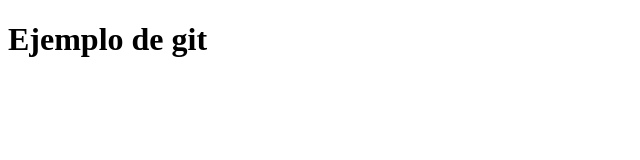
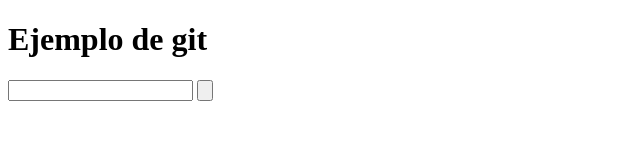
Before and after one commit to Atzel73/newExample, a plain HTML site: page index.html in a window 1280 px wide. Shown: the whole page, without its empty margins (0-640 px from the left). Drawn offline with Linux system fonts and the light colour scheme.

Commit message:
se añadieron campos de texto y boton

```diff
--- a/index.html
+++ b/index.html
@@ -7,5 +7,8 @@
 </head>
 <body>
     <h1>Ejemplo de git</h1>
+
+    <input type="text" name="nombre" id="nombre">
+    <input type="button">
 </body>
 </html>
```
